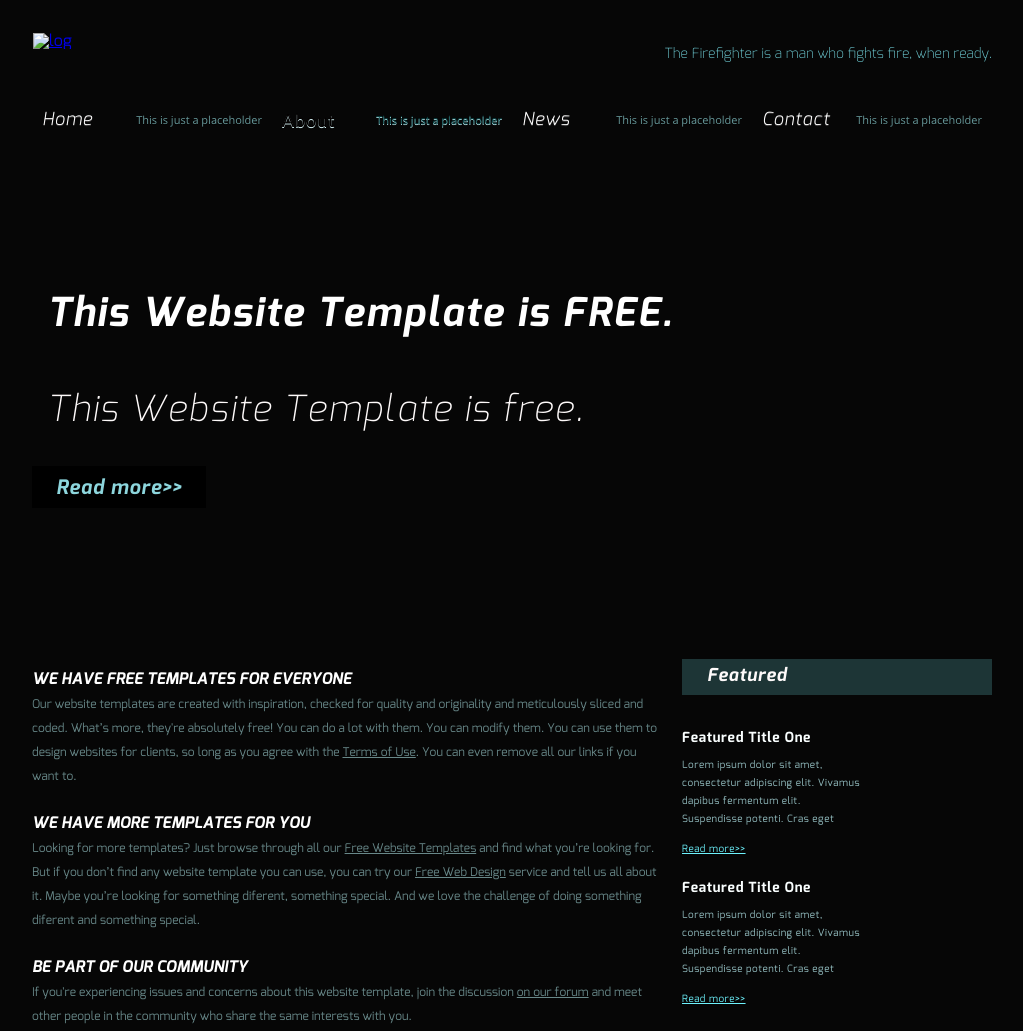
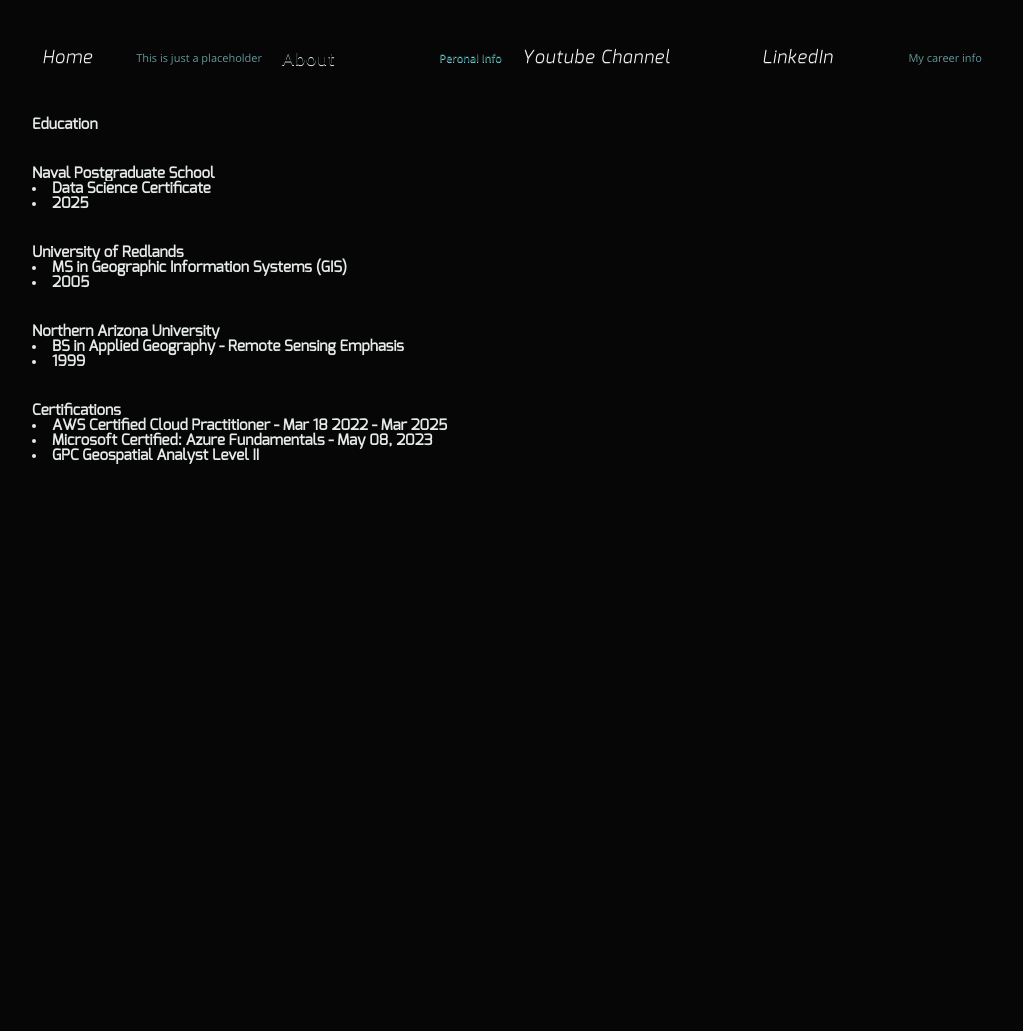
Before and after one commit to DolanMills7755/apparitionisttech, a plain HTML site: page about.html in a window 1280 px wide. Shown: the top 1031 px of the page, without its empty margins (128-1151 px from the left). After the commit the page ends 800 px from the top, so only its background shows below. Drawn offline with Linux system fonts and the light colour scheme.

Commit message:
Add files via upload

```diff
--- a/about.html
+++ b/about.html
@@ -9,31 +9,53 @@
 <body>
 	<div class="page page-about">
 		<div class="header">
-			<div>
-				<a href="index.html" id="logo"><img src="images/logo.png" alt="log"></a> <span>The Firefighter is a man who fights fire, when ready.</span>
+			<div><!--
+				<a href="index.html" id="logo"><img src="images/me.png" alt="log"></a> <span>The Firefighter is a man who fights fire, when ready.</span>
+				-->
 				<ul>
 					<li>
 						<a href="index.html">Home</a> <span>This is just a placeholder</span>
 					</li>
 					<li class="selected">
-						<a href="about.html">About</a> <span>This is just a placeholder</span>
+						<a href="about.html">About</a> <span>Peronal Info</span>
 					</li>
 					<li>
-						<a href="news.html">News</a> <span>This is just a placeholder</span>
+						<a href="https://www.youtube.com/@dolanmills7755">Youtube Channel</a> <span>This is just a placeholder</span>
 					</li>
 					<li>
-						<a href="contact.html">Contact</a> <span>This is just a placeholder</span>
+						<a href="https://www.linkedin.com/in/dolan-mills-750713221/">LinkedIn</a> <span>My career info</span>
 					</li>
 				</ul>
 				<div class="featured">
-					<h3>This Website Template is FREE.</h3>
+
+					<h6 style="color:rgb(230, 233, 234);font-size:15px;"><b>Education</b>
+						<ul>Naval Postgraduate School</ul>
+						<li>Data Science Certificate</li>
+						<li>2025</li>
+						<ul>University of Redlands</ul>
+						<li>MS in Geographic Information Systems (GIS)</li>
+						<li>2005</li>
+						<ul>Northern Arizona University</ul>
+						<li>BS in Applied Geography - Remote Sensing Emphasis</li>
+						<li>1999</li>
+						<ul>Certifications</ul>
+						<li>AWS Certified Cloud Practitioner - Mar 18 2022 - Mar 2025 </li>
+						<li>Microsoft Certified: Azure Fundamentals - May 08, 2023 </li>
+						<li>GPC Geospatial Analyst Level II  </li>
+					</h6>
+					 <!--
 					<p>
-						This Website Template is free.
+						Test line.
 					</p>
+
+
 					<a href="news.html">Read more&#62;&#62;</a>
+
+					-->
 				</div>
 			</div>
 		</div>
+		<!--
 		<div class="body">
 			<div class="about">
 				<h3>We Have Free Templates for Everyone</h3>
@@ -125,6 +147,7 @@
 				</p>
 			</div>
 		</div>
+		-->
 	</div>
 </body>
 </html>
```
Also changed, not shown: index.html (+16 -9 lines).
